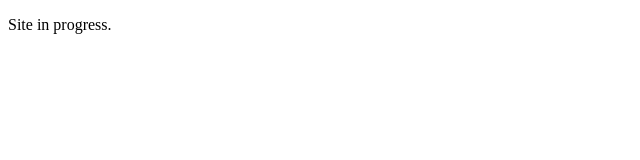
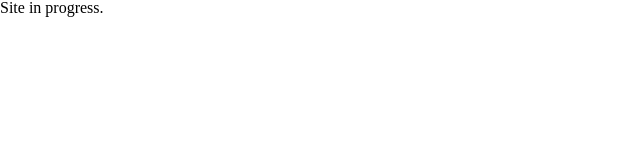
Before and after one commit to xyena/xyena.github.io, a plain HTML site: page index.html in a window 1280 px wide. Shown: the whole page, without its empty margins (0-640 px from the left). Drawn offline with Linux system fonts and the light colour scheme.

Commit message:
Linked the reset stylesheet to the main page html.

```diff
--- a/index.html
+++ b/index.html
@@ -3,7 +3,7 @@
   <head>
     <meta charset="utf-8" />
     <meta name="viewport" content="width=device-width,initial-scale=1.0,shrink-to-fit=no" />
-    <!--<link rel="stylesheet" media="screen" href="asdf!css/screen.css"asdf />-->
+    <link rel="stylesheet" media="screen" href="!css/screen.css" />
     <title>xyena Warframe Guides</title>
   </head>
 
```
